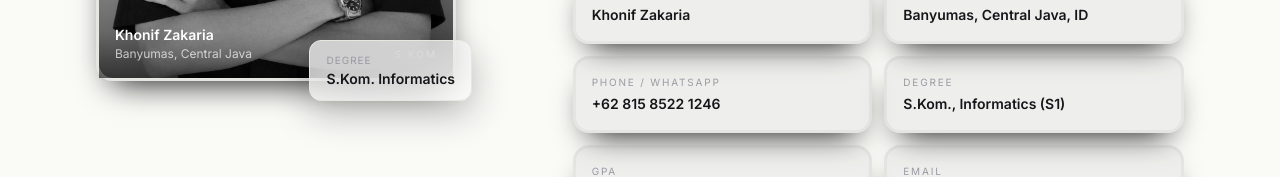
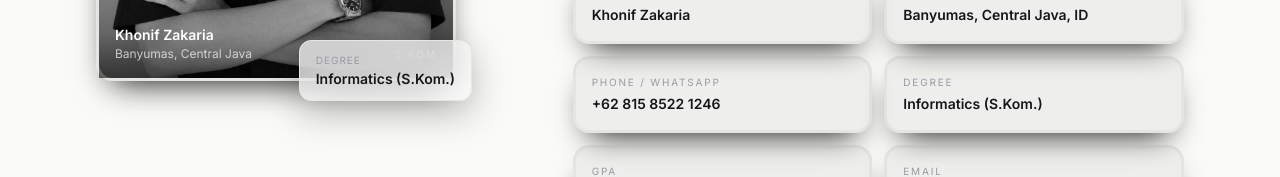
Before and after one commit to Khoniv/web-potofolio, a Next.js app: page / in a window 1280 px wide. Shown: the part 1356-1533 px from the top of the page. Built offline with nearby package versions, Linux system fonts and the light colour scheme; no server answers.

Commit message:
samakan format gelar: Informatics (S.Kom.)
- kartu degree di foto: 'S.Kom. Informatics' -> 'Informatics (S.Kom.)'
- info degree di about: 'S.Kom., Informatics (S1)' -> sama

```diff
--- a/app/about.tsx
+++ b/app/about.tsx
@@ -93,7 +93,7 @@ const infoItems = [
   { label: "Name", value: "Khonif Zakaria" },
   { label: "Location", value: "Banyumas, Central Java, ID" },
   { label: "Phone / WhatsApp", value: "+62 815 8522 1246", href: "https://wa.me/6281585221246" },
-  { label: "Degree", value: "S.Kom., Informatics (S1)" },
+  { label: "Degree", value: "Informatics (S.Kom.)" },
   { label: "GPA", value: "3.78 / 4.00, Cumlaude" },
   { label: "Email", value: "oniefzk11@gmail.com", href: "mailto:oniefzk11@gmail.com" },
 ]
--- a/components/PhotoCard.tsx
+++ b/components/PhotoCard.tsx
@@ -38,7 +38,7 @@ export default function PhotoCard({ priority = false }: { priority?: boolean })
       {/* Kartu degree melayang */}
       <div className="absolute -bottom-5 -right-2 sm:-right-4 bg-surface/70 backdrop-blur-xl border border-border text-ink rounded-xl px-4 py-3 shadow-[0_12px_36px_rgba(22,22,26,0.28)] transition-all duration-500 group-hover:-translate-y-1 group-hover:rotate-1">
         <p className="font-mono text-[10px] uppercase tracking-widest text-faint">Degree</p>
-        <p className="font-display font-bold text-sm leading-tight mt-0.5">S.Kom. Informatics</p>
+        <p className="font-display font-bold text-sm leading-tight mt-0.5">Informatics (S.Kom.)</p>
       </div>
     </div>
   )
```
